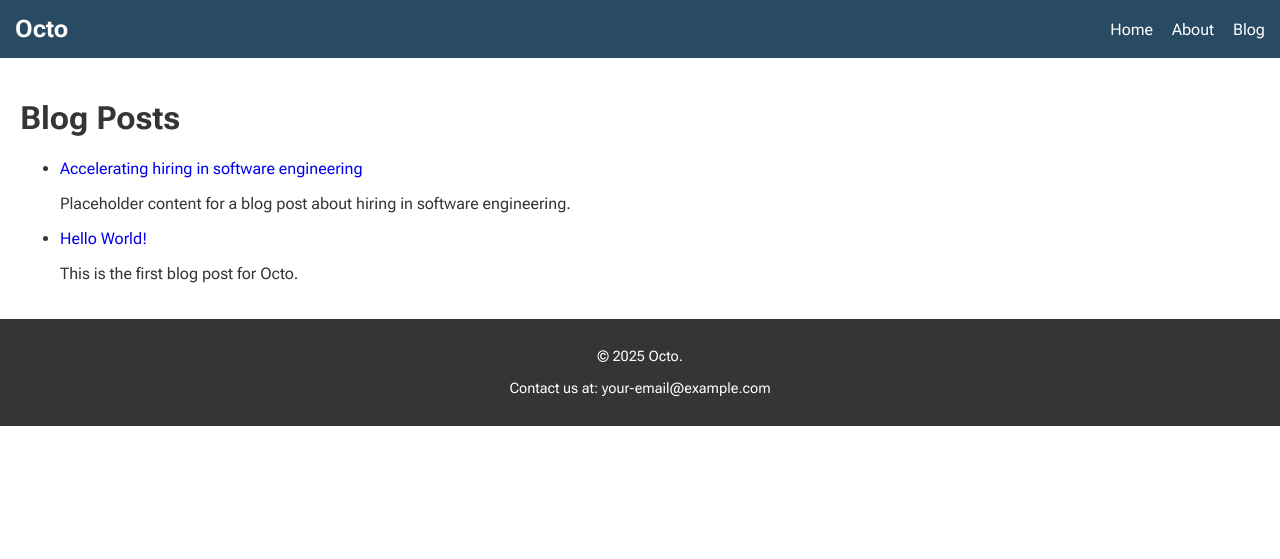
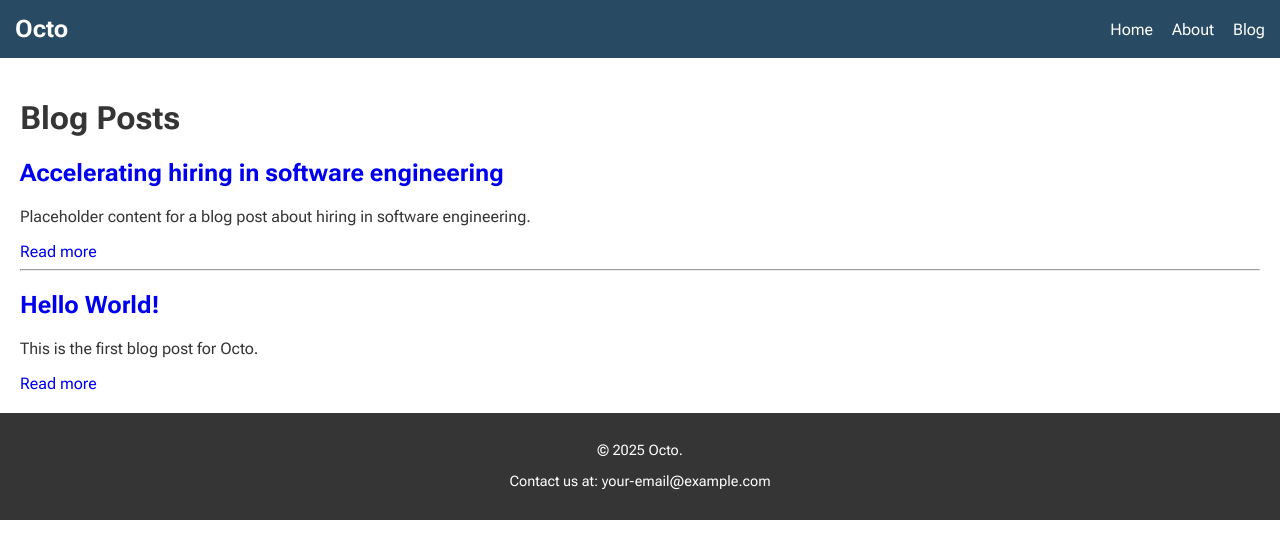
Before and after one commit to ktrnka/solid-octo-guide, a Jekyll site: the page built from solid-octo-guide/blog.html, in a window 1280 px wide. Shown: the top 559 px of the page. Built offline with Jekyll 4.4.1, drawn with Linux system fonts in a browser that asks for light colours.

Commit message:
Reformatting

```diff
--- a/solid-octo-guide/blog.html
+++ b/solid-octo-guide/blog.html
@@ -4,11 +4,13 @@
 ---
 
 <h1>Blog Posts</h1>
-<ul>
-  {% for post in site.posts %}
-    <li>
-      <a href="{{ post.url }}">{{ post.title }}</a>
-      <p>{{ post.excerpt | strip_html | truncate: 100 }}</p>
-    </li>
-  {% endfor %}
-</ul>
+{% for post in site.posts %}
+    <h2><a href="{{ post.url }}">{{ post.title }}</a></h2>
+    <p>{{ post.excerpt | strip_html | truncate: 100 }}</p>
+    {% if post.excerpt | strip_html | size > 100 %}
+        <a href="{{ post.url }}">Read more</a>
+    {% endif %}
+    {% unless forloop.last %}
+        <hr>
+    {% endunless %}
+{% endfor %}
```
